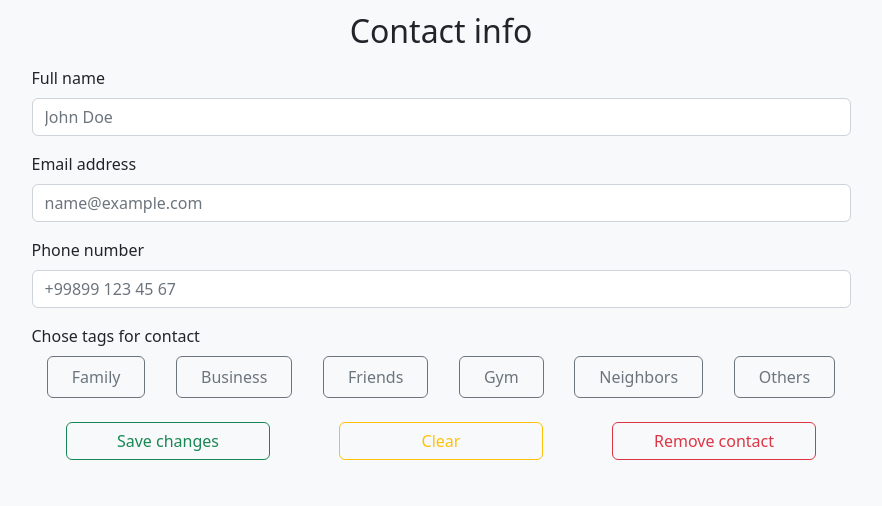
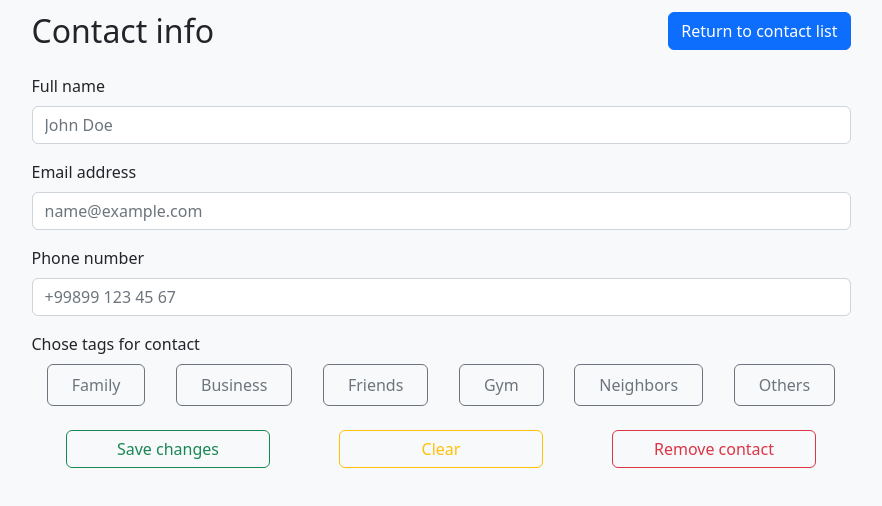
Before and after one commit to AKMav/vContact, a Vue app: page /contact/1 in a window 1280 px wide. Shown: the top 506 px of the page, without its empty margins (199-1081 px from the left). Built offline with nearby package versions, Linux system fonts and the light colour scheme.

Commit message:
feat: add redirect buttons

```diff
--- a/src/components/ContactItem/index.vue
+++ b/src/components/ContactItem/index.vue
@@ -23,6 +23,7 @@
     <button
       type="button"
       class="add-btn btn btn-primary col-2"
+      @click="redirectForChange(itemData.id)"
     >
       Change contact
     </button>
@@ -31,6 +32,7 @@
 
 <script>
 import { computed } from "vue";
+import { useRouter } from "vue-router";
 export default {
   name: "ContactItem",
   props: {
@@ -44,8 +46,14 @@ export default {
       return `${props.itemData.idx+1}. Fullname: ${props.itemData.fullname} - Email: ${props.itemData.email} - Phone number: ${props.itemData.number}`;
     });
 
+    const router = useRouter();
+    const redirectForChange = (id) => {
+      router.push(`/contact/${id}`);
+    };
+
     return {
-      itemTitle
+      itemTitle,
+      redirectForChange
     };
   }
 };
--- a/src/pages/ContactForm/index.vue
+++ b/src/pages/ContactForm/index.vue
@@ -1,8 +1,19 @@
 <template>
   <div class="contact-form container">
-    <h2 class="w-50 mb-3">
-      Contact info
-    </h2>
+    <header
+      class="w-75 mb-4"
+    >
+      <h2 class="w-50">
+        Contact info
+      </h2>
+      <button
+        type="button"
+        class="return-btn btn btn-primary"
+        @click="goTomain"
+      >
+        Return to contact list
+      </button>
+    </header>
     <form
       action.prevent=""
     >
@@ -66,7 +77,7 @@
         </div>
       </div>
     </form>
-    <div class="action-btns w-75 row">
+    <div class="action-btns w-75 row mb-5">
       <button
         type="button"
         class="btn btn-outline-success col-3"
@@ -166,6 +177,11 @@ export default {
       router.push("/");
     };
 
+    const goTomain = () => {
+      clearAll();
+      router.push("/");
+    };
+
     return {
       contacts: computed(() => store.getters.contacts),
       tags,
@@ -174,7 +190,8 @@ export default {
       addContact,
       choseTag,
       clearAll,
-      removeContact
+      removeContact,
+      goTomain
     };
   }
 };
--- a/src/pages/ContactForm/style.scss
+++ b/src/pages/ContactForm/style.scss
@@ -1,9 +1,23 @@
 .contact-form {
+  header {
+    margin: 0 auto;
+    display: flex;
+    align-items: center;
+    justify-content: space-between;
 
-  h2 {
-    margin: 0 auto;
-    text-align: center;
+    h2 {
+      margin: 0;
+    }
+
+
+    .return-btn {
+      margin: 0;
+      margin-left: auto;
+    }
+
   }
+
+
 
   &.container {
     padding: 0;
--- a/src/pages/ContactList/index.vue
+++ b/src/pages/ContactList/index.vue
@@ -19,6 +19,7 @@
 <script>
 import { computed } from "vue";
 import { useStore } from "vuex";
+import { useRouter } from "vue-router";
 import ItemList from "@/components/ItemList/index.vue";
 
 export default {
@@ -29,15 +30,10 @@ export default {
 
   setup() {
     const store = useStore();
+    const router = useRouter();
 
     const addContact = () => {
-      return store.dispatch("addNewContact",         {
-          fullname: "User",
-          email: "email@email.com",
-          number: "+998909989121",
-          tags: ["work"],
-          id: Date.now().toString()
-        });
+      router.push("/contact");
     };
 
     return {
```
